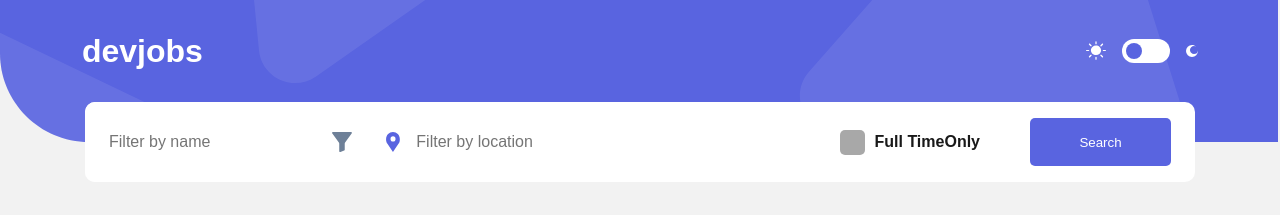
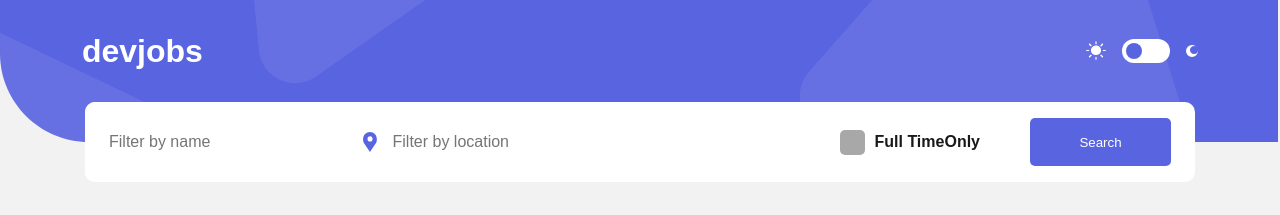
Before and after one commit to Cvellle/Dev-Jobs-Quantox, a React (Create React App) app: page / in a window 1280 px wide. Shown: the top 215 px of the page. Built offline with nearby package versions, Linux system fonts and the light colour scheme.

Commit message:
focus inout, 280px mob, readme.md

```diff
--- a/src/App.css
+++ b/src/App.css
@@ -144,6 +144,20 @@ select,
 a,
 button {
   cursor: pointer;
+}
+
+input:-webkit-autofill,
+input:-webkit-autofill:hover,
+input:-webkit-autofill:focus,
+textarea:-webkit-autofill,
+textarea:-webkit-autofill:hover,
+textarea:-webkit-autofill:focus,
+select:-webkit-autofill,
+select:-webkit-autofill:hover,
+select:-webkit-autofill:focus {
+  -webkit-box-shadow: 0 0 0px 1000px transparent inset;
+  transition: background-color 5000s ease-in-out 0s;
+  -webkit-text-fill-color: #a1a1a1;
 }
 
 .header {
@@ -295,10 +309,11 @@ button {
   border-radius: 10px;
   display: flex;
   align-items: center;
-  padding: 0 24px;
+  padding: 0 6.4vw;
 }
 @media screen and (min-width: 768px) {
   .jobs .wrapper .search-bar .left {
+    padding: 0 24px;
     flex: 0 0 25%;
     margin-top: 0;
   }
@@ -313,6 +328,7 @@ button {
   font-size: 16px;
   line-height: 20px;
   height: 100%;
+  width: calc(100% - 30px);
 }
 @media screen and (min-width: 768px) {
   .jobs .wrapper .search-bar .left div input {
@@ -326,6 +342,11 @@ button {
   background-image: url(/src/assets/mobile/icon-filter.svg);
   background-size: contain;
   background-repeat: no-repeat;
+}
+@media screen and (min-width: 768px) {
+  .jobs .wrapper .search-bar .left div span {
+    display: none;
+  }
 }
 .jobs .wrapper .search-bar .right {
   flex: 0 0 100%;
--- a/src/assets/styles/base/global.scss
+++ b/src/assets/styles/base/global.scss
@@ -142,3 +142,17 @@ a,
 button {
   cursor: pointer;
 }
+
+input:-webkit-autofill,
+input:-webkit-autofill:hover,
+input:-webkit-autofill:focus,
+textarea:-webkit-autofill,
+textarea:-webkit-autofill:hover,
+textarea:-webkit-autofill:focus,
+select:-webkit-autofill,
+select:-webkit-autofill:hover,
+select:-webkit-autofill:focus {
+  -webkit-box-shadow: 0 0 0px 1000px transparent inset;
+  transition: background-color 5000s ease-in-out 0s;
+  -webkit-text-fill-color: rgb(161, 161, 161);
+}
--- a/src/assets/styles/dashboard.scss
+++ b/src/assets/styles/dashboard.scss
@@ -33,9 +33,10 @@
         border-radius: 10px;
         display: flex;
         align-items: center;
-        padding: 0 24px;
+        padding: 0 vwm(24);
 
         @include tablet {
+          padding: 0 24px;
           flex: 0 0 25%;
           margin-top: 0;
         }
@@ -50,6 +51,7 @@
             font-size: 16px;
             line-height: 20px;
             height: 100%;
+            width: calc(100% - 30px);
 
             @include tablet {
               width: vwt(134);
@@ -63,6 +65,10 @@
             background-image: url(/src/assets/mobile/icon-filter.svg);
             background-size: contain;
             background-repeat: no-repeat;
+
+            @include tablet {
+              display: none;
+            }
           }
         }
       }
--- a/src/features/jobsList/components/searchBar.js
+++ b/src/features/jobsList/components/searchBar.js
@@ -25,9 +25,7 @@ const SearchBar = () => {
   };
 
   const startSearch = () => {
-    let allEmpty = Object.values(state.filterBy).every(
-      (el) => el.length === 0
-    );
+    let allEmpty = Object.values(state.filterBy).every((el) => el.length === 0);
     if (!allEmpty)
       dispatch({
         type: "SET_SEARCH",
@@ -61,6 +59,9 @@ const SearchBar = () => {
       >
         <div className="name">
           <input
+            style={{
+              color: !dark ? "#fff" : "#000000e6",
+            }}
             placeholder="Filter by name"
             onInput={addFilter}
             type="text"
@@ -79,6 +80,9 @@ const SearchBar = () => {
           <div className="location">
             <span className="icon2"></span>
             <input
+              style={{
+                color: !dark ? "#fff" : "#000000e6",
+              }}
               onInput={addFilter}
               type="text"
               placeholder="Filter by location"
```
Also changed, not shown: 13 other files (tests, documents, lock files or other folders).
